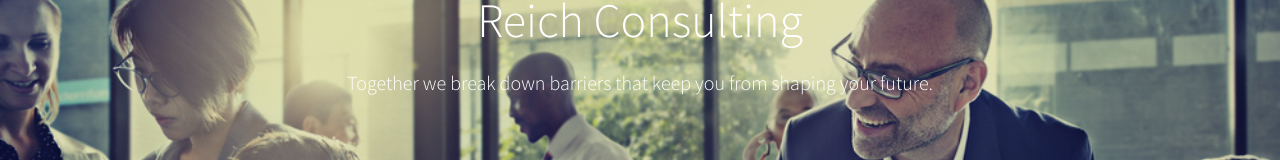
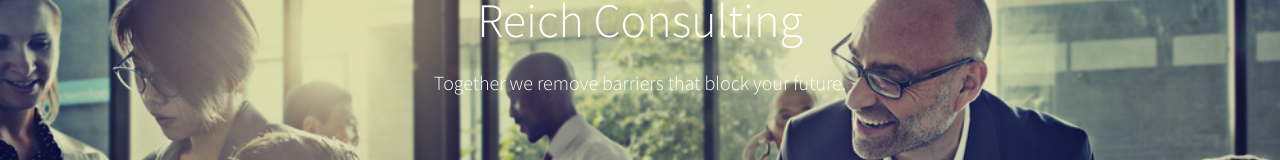
Before and after one commit to reichdavid/reichdavid.github.io, a plain HTML site: page index.html in a window 1280 px wide. Shown: the part 170-330 px from the top of the page. Drawn offline with Linux system fonts and the light colour scheme.

Commit message:
new changes

```diff
--- a/index.html
+++ b/index.html
@@ -14,7 +14,7 @@
 			<section id="hero" class="hero">
         <div class="hero-copy">
 					<h1>Reich Consulting</h1>
-					<p>Together we break down barriers that keep you from shaping your future.</p>
+					<p>Together we remove barriers that block your future.</p>
         </div>
         <div class="hero-image">
           <img src="/images/banner.jpg">
```
